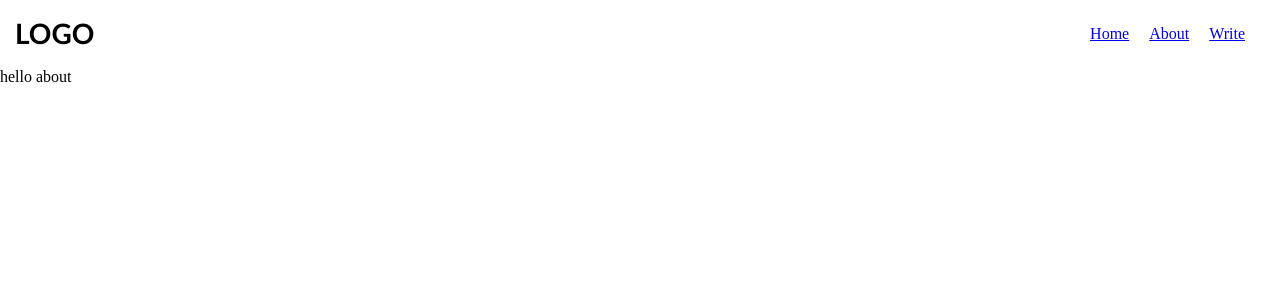
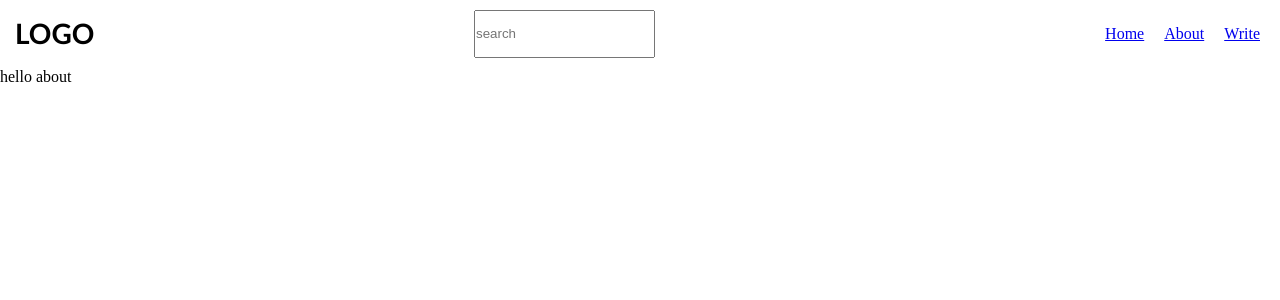
Before and after one commit to prikshit-singh/next_project, a Next.js app: page /about in a window 1280 px wide. Shown: the top 300 px of the page. Built offline with nearby package versions, Linux system fonts and the light colour scheme.

Commit message:
3:24 pm cc

```diff
--- a/src/components/Navbar.jsx
+++ b/src/components/Navbar.jsx
@@ -1,30 +1,27 @@
-import React from 'react';
-import Link from 'next/link'
-import styles from '../styles/Navbar.module.css'
+import React from "react";
+import Link from "next/link";
+import styles from "../styles/Navbar.module.css";
+import { Search } from "@mui/icons-material";
 function Navbar(props) {
   return (
     <>
-      <div className={styles.navBarMainDiv} >
+      <div className={styles.navBarMainDiv}>
+        <header className={styles.navBarSeconderyDiv}>
+          <div className={styles.logoDiv}>
+            <h1>LOGO</h1>
+            <input
+              className={styles.Search}
+              type="search"
+              placeholder="search"
+            />
+          </div>
 
-          <header className={styles.navBarSeconderyDiv}>
-          <div className={styles.logoDiv}>
-              <h1>LOGO</h1>
+          <div className={styles.navigationDiv}>
+            <Link href="/">Home</Link>
+            <Link href="/about">About</Link>
+            <Link href="/write">Write</Link>
           </div>
-          <div className={styles.navigationDiv}>
-          <Link href='/'>
-              Home
-            </Link>
-            <Link href='/about'>
-              About
-            </Link>
-            <Link href='/write'>
-              Write
-            </Link>
-            </div>
-
-          </header>
-
-
+        </header>
       </div>
     </>
   );
--- a/src/styles/Navbar.module.css
+++ b/src/styles/Navbar.module.css
@@ -9,20 +9,31 @@
 }
 .navBarSeconderyDiv{
     display: flex;
-    align-items: center;
-    justify-content: space-between;
+   align-items: center;
+  justify-content: space-between;
 
 }
 
 .logoDiv{
+    display: flex;
+    /* border: 1px solid black; */
+    width: 50%;
     padding-left: 15px;
+  justify-content: space-between;
+
 
 }
 
 .navigationDiv{
-    padding-right: 15px;
+    align-items: right;
+
 }
 
 .navBarMainDiv a{
     padding-right: 20px;
 }
+.search{
+    width: 70%;
+    border-radius: 1rem;
+
+}
--- a/src/styles/Write.module.css
+++ b/src/styles/Write.module.css
@@ -3,6 +3,13 @@
    display: flex;
     justify-content: center;
     width: 80%;
+}
+.EditorMainDiv{
+    width:80%;
+    margin-left: 20%;
+}
+.logoDiv{
+  display: flex;
 }
 
 .crossBtn{
```
